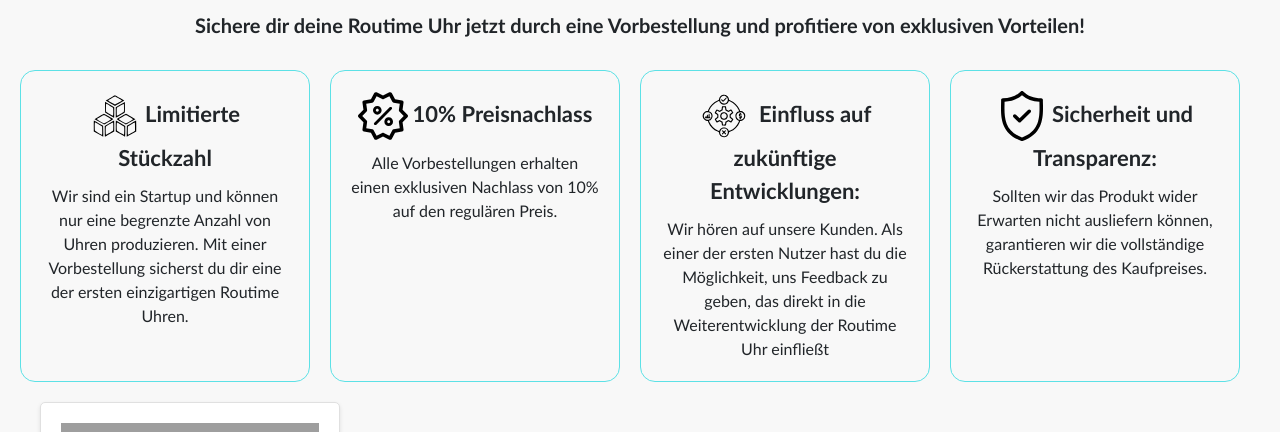
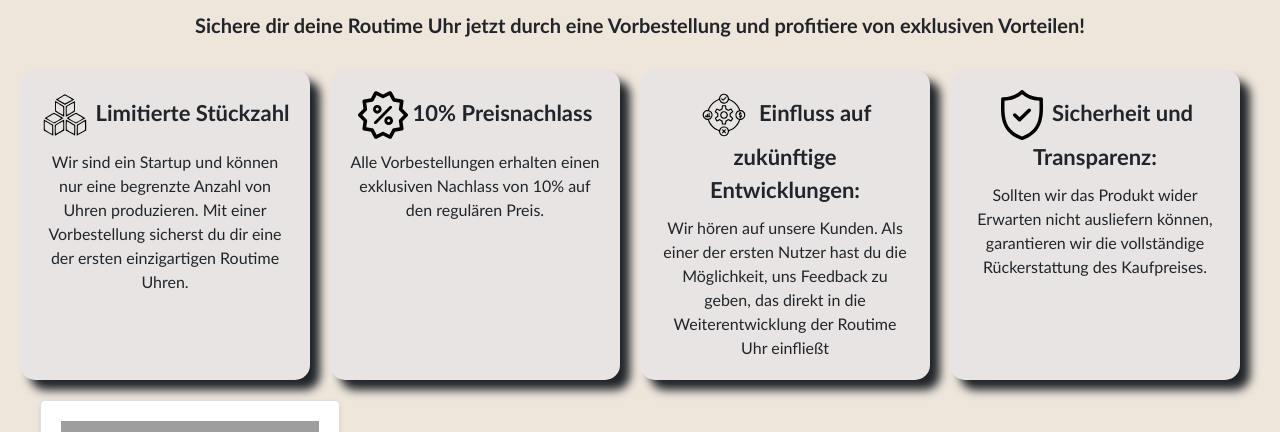
Before and after one commit to ensarspahiu/routime-ecommerce, an Angular app: page /products in a window 1280 px wide. Shown: the part 216-648 px from the top of the page. Built offline with nearby package versions, Linux system fonts and the light colour scheme; grey boxes are pictures that could not be loaded.

Commit message:
products on development

```diff
--- a/src/app/components/products/products.component.scss
+++ b/src/app/components/products/products.component.scss
@@ -1,7 +1,7 @@
 .products {
   text-align: center;
   padding: 20px;
-  background-color: #f8f8f8;
+  background-color: transparent;
   height: 100vh;
 
 
@@ -26,6 +26,7 @@
     justify-content: center;
 
     .text-group{
+      background-color: #e8e4e4;
 
       img{
         width: 50px;
@@ -39,14 +40,19 @@
       flex-wrap: wrap;
       width: 500px;
       padding: 20px;
-      border: 1px solid #5CE1E6;
+      box-shadow: 10px 10px 10px;
       border-radius: 15px;
       margin-right: 20px;
+      transition: transform 0.2s;
+
       .header{
         font-weight: 600;
         margin-bottom: 10px;
         font-size: 22px;
       }
+    }
+    .text-group:hover {
+      transform: translateY(-20px);
     }
   }
 
```
